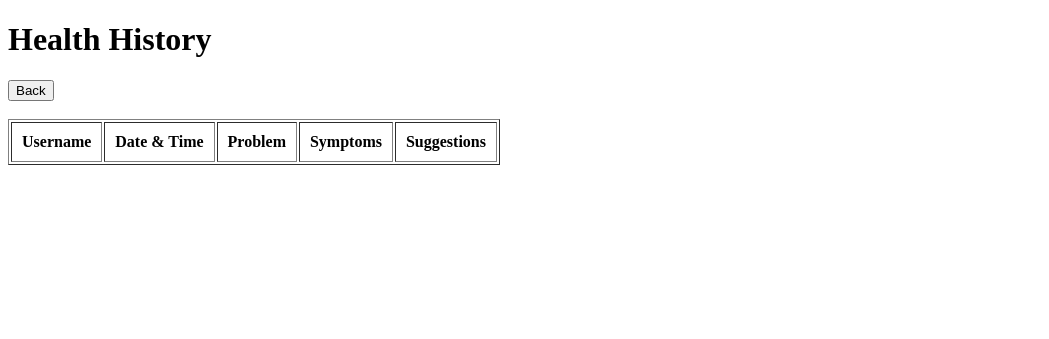
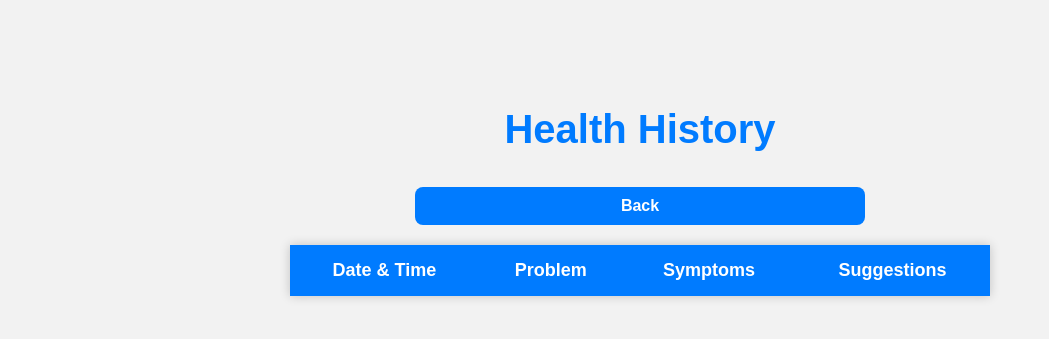
Before and after one commit to Shauryarutu2014/medicare-project, a Flask app: page /history in a window 1280 px wide. Shown: the top 339 px of the page, without its empty margins (0-1049 px from the left). Run offline with Flask 3, Linux system fonts and the light colour scheme; the visitor is signed in with stand-in values (Sample User, id 1); lists and menus that the app fills with data are empty.

Commit message:
Added modern history page design

```diff
--- a/app.py
+++ b/app.py
@@ -682,11 +682,11 @@ def medicine():
 
                 suggestion = ", ".join(item["suggestions"])
 
-                # CURRENT DATE
-                current_date = datetime.now().strftime("%d-%m-%Y")
+                # CURRENT DATE AND TIME
 
-                # CURRENT TIME
-                current_time = datetime.now().strftime("%I:%M %p")
+                current_datetime = datetime.now().strftime(
+                    "%d-%m-%Y %I:%M:%S %p"
+                )
 
                 # SAVE HISTORY IN CSV
                 with open(
@@ -701,7 +701,7 @@ def medicine():
 
                         session["user"],
 
-                        current_date + " " + current_time,
+                        current_datetime,
 
                         problem,
 
--- a/static/style.css
+++ b/static/style.css
@@ -131,3 +131,83 @@ button{
     width:310px;
     height:auto;
 }
+
+.container {
+
+    width: 90%;
+
+    margin: auto;
+
+    margin-top: 40px;
+
+    text-align: center;
+}
+
+.title {
+
+    color: #007bff;
+
+    margin-bottom: 20px;
+
+    font-size: 40px;
+}
+
+.back-btn {
+
+    background: #007bff;
+
+    color: white;
+
+    border: none;
+
+    padding: 10px 20px;
+
+    border-radius: 8px;
+
+    cursor: pointer;
+
+    margin-bottom: 20px;
+
+    font-size: 16px;
+}
+
+.back-btn:hover {
+
+    background: #0056b3;
+}
+
+.history-table {
+
+    width: 100%;
+
+    border-collapse: collapse;
+
+    background: white;
+
+    box-shadow: 0px 0px 10px rgba(0,0,0,0.2);
+}
+
+.history-table th {
+
+    background: #007bff;
+
+    color: white;
+
+    padding: 15px;
+
+    font-size: 18px;
+}
+
+.history-table td {
+
+    padding: 12px;
+
+    border: 1px solid #ccc;
+
+    font-size: 16px;
+}
+
+.history-table tr:nth-child(even) {
+
+    background: #f2f2f2;
+}
--- a/templates/history.html
+++ b/templates/history.html
@@ -5,23 +5,30 @@
 
     <title>Health History</title>
 
+    <link rel="stylesheet"
+          href="{{ url_for('static', filename='style.css') }}">
+
 </head>
 
 <body>
 
-    <h1>Health History</h1>
+    <div class="container">
 
-    <button onclick="window.location.href='/dashboard'">
+        <h1 class="title">
+            Health History
+        </h1>
+
+        <a href="/dashboard">
+
+            <button class="back-btn">
                 Back
             </button>
 
-    <br><br>
+        </a>
 
-    <table border="1" cellpadding="10">
+        <table class="history-table">
 
             <tr>
-
-            <th>Username</th>
 
                 <th>Date & Time</th>
 
@@ -37,8 +44,6 @@
 
             <tr>
 
-            <td>{{ row[0] }}</td>
-
                 <td>{{ row[1] }}</td>
 
                 <td>{{ row[2] }}</td>
@@ -53,6 +58,8 @@
 
         </table>
 
+    </div>
+
 </body>
 
 </html>
```
Lines whose indentation alone changed are shown as unchanged.
